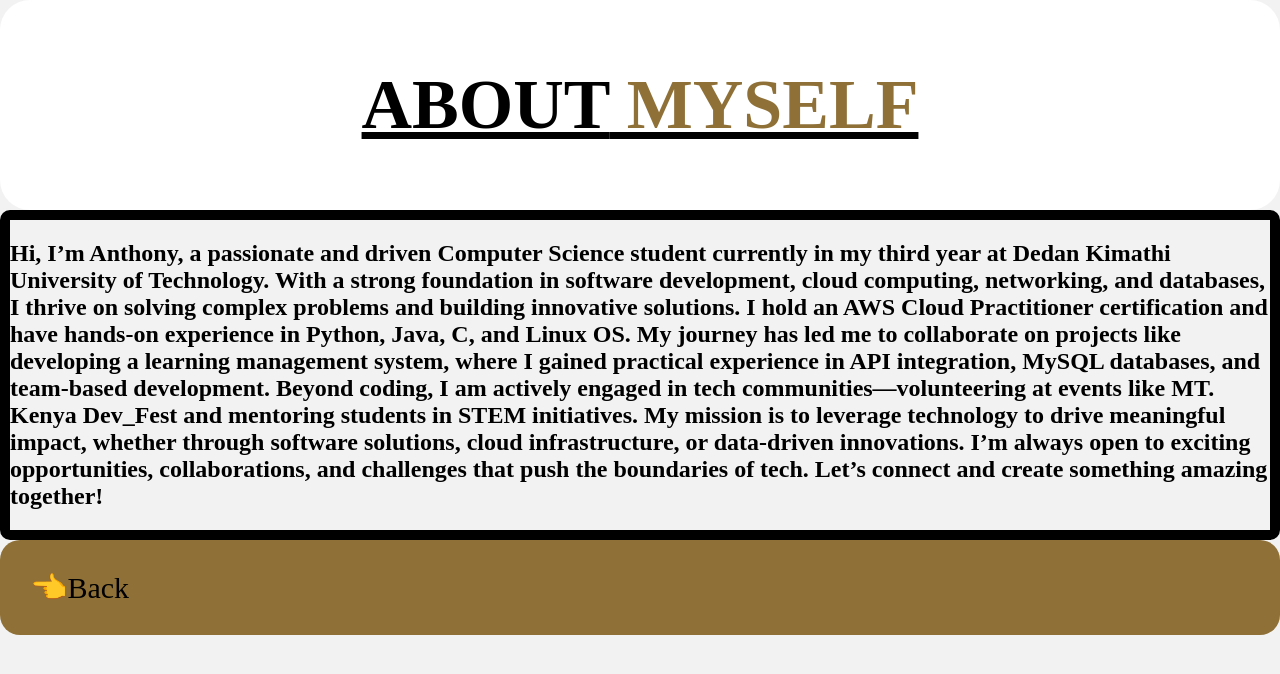
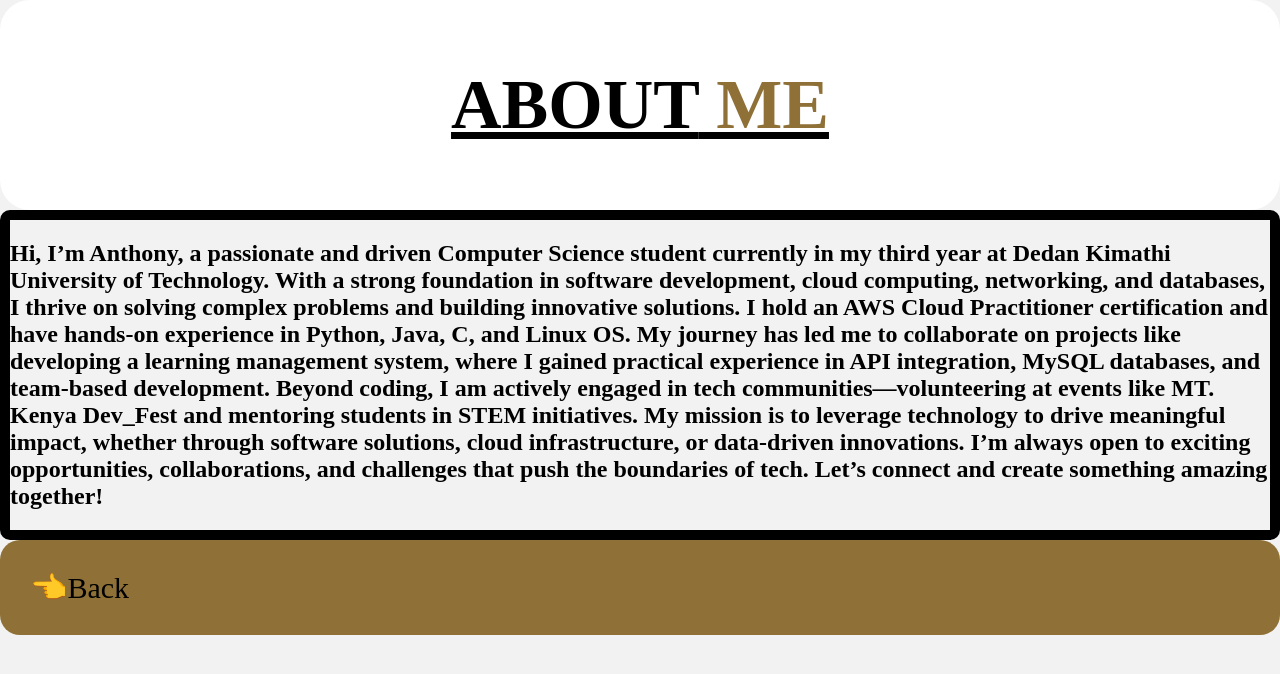
Before and after one commit to Nguthis/SMART, a plain HTML site: page Portfolio/About/about.html in a window 1280 px wide. Drawn offline with Linux system fonts and the light colour scheme; a web font is replaced by a local one.

Commit message:
MYSELF reverted

```diff
--- a/Portfolio/About/about.html
+++ b/Portfolio/About/about.html
@@ -11,7 +11,7 @@
 </head>
 <body>
     <div class="about-head">
-        <h1>ABOUT<span> MYSELF</span></h1>
+        <h1>ABOUT<span> ME</span></h1>
 
     </div>
     <div class="about-middle">
```
